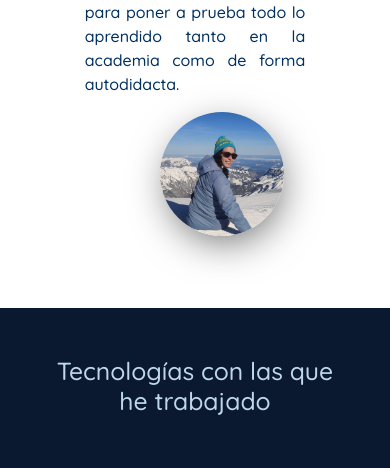
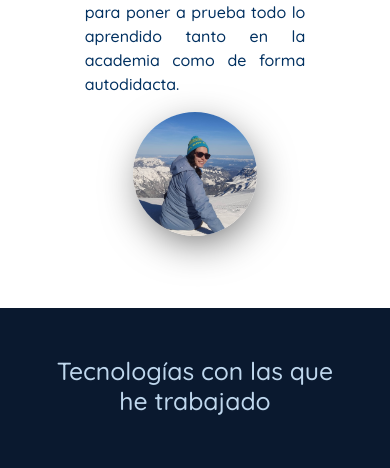
Before and after one commit to MaruVivas/Portfolio, a plain HTML site: page index.html in a window 390 px wide. Shown: the part 1668-2136 px from the top of the page. Drawn offline with nearby package versions, Linux system fonts and the light colour scheme.

Commit message:
changes in responsive views

```diff
--- a/assets/css/style.css
+++ b/assets/css/style.css
@@ -65,7 +65,6 @@ i {
 }
 
 .avatar-img {
-
 	border-radius: 100%;
 	box-shadow: 3px 11px 42px -8px rgba(0,0,0,0.66);
 	margin-top: 0;
@@ -109,7 +108,7 @@ footer p {
 
 @media (max-width: 576px) {
 	.navbar-brand{
-		width: 70%
+		width: 70%;
 	}
-	;
+
 }
--- a/index.html
+++ b/index.html
@@ -62,8 +62,8 @@
 			abrió el apetito por saber más del mundo tech y dar un salto desde las Ciencias Sociales
 			(soy Cientista Político). Actualmente, busco mi primera oportunidad laboral para poner
 			a prueba todo lo aprendido tanto en la academia como de forma autodidacta.</p>
-			<div class="w-75 mt-sm-3 avatar">
-				<img class="w-75  mx-5 avatar-img" src="assets/img/avatar2.jpg">
+			<div class="w-75 mt-sm-3 avatar text-center">
+				<img class="w-75 mx-lg-5 avatar-img mx-d-5" src="assets/img/avatar2.jpg">
 			</div>
 		</div>
       </section>
@@ -163,7 +163,7 @@
 			<a href="https://linkedin.com/in/maria-eugenia-vivas-decanio-65869a5b" target="_blank"><i class="fab fa-linkedin fa-2x mx-2"></i></a>
 		</div>
 		<a class="email-link" href="mailto:mariavivasdecanio@gmail.com">Escríbeme</a>
-		<p>Revisa mi colaboración con @Francisco Gonzalez &#128071</p>
+		<p class="text-center">Revisa mi colaboración con @Francisco Gonzalez &#128071</p>
 		<a href="https://github.com/MaruVivas/portafolio-personal-desafio-final2.git" target="_blank"><i class="fas fa-code-branch fa-2x mt-1"></i></a>
       </section>
 
```
